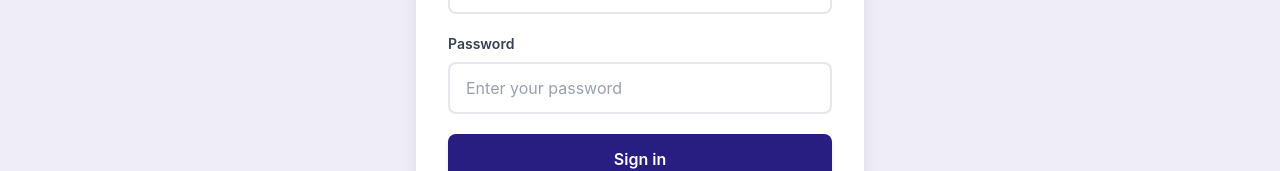
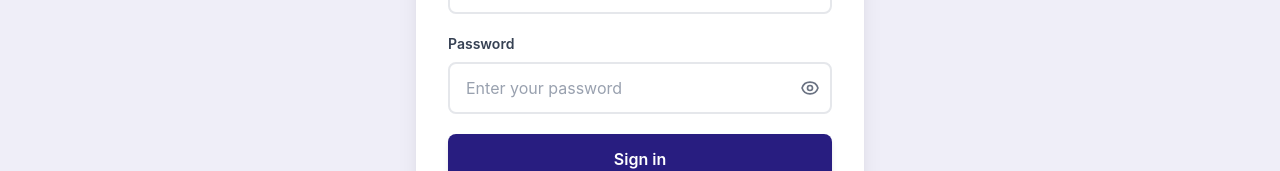
Before and after one commit to Luke-Manyamazi/CYFoverflow, a React (Vite) app in the folder web/: page /login in a window 1280 px wide. Shown: the part 466-637 px from the top of the page. Built offline with nearby package versions, Linux system fonts and the light colour scheme.

Commit message:
Add token handling to authentication flow

```diff
--- a/web/src/contexts/AuthContext.jsx
+++ b/web/src/contexts/AuthContext.jsx
@@ -1,41 +1,74 @@
-import { useState } from "react";
+import { useState, useMemo } from "react";
 
 import * as api from "../services/api";
 
 import { AuthContext } from "./authContext";
 
+const TOKEN_KEY = "token";
+
 export function AuthProvider({ children }) {
-	const [isLoggedIn, setIsLoggedIn] = useState(false);
-	const [user, setUser] = useState(null);
+	const authData = (() => {
+		try {
+			return JSON.parse(localStorage.getItem(TOKEN_KEY) || "null");
+		} catch {
+			return null;
+		}
+	})();
+	const [isLoggedIn, setIsLoggedIn] = useState(!!authData);
+	const [user, setUser] = useState(authData?.user);
+	const [token, setToken] = useState(authData?.token);
 
 	const login = async (email, password) => {
 		const response = await api.login(email, password);
-		const { user: userData } = response;
+		const { user: userData, token: tokenData } = response;
+
 		setUser(userData);
+		setToken(tokenData);
 		setIsLoggedIn(true);
+
+		localStorage.setItem(
+			TOKEN_KEY,
+			JSON.stringify({ token: tokenData, user: userData }),
+		);
+
 		return response;
 	};
 
 	const signUp = async (name, email, password) => {
 		const response = await api.signUp(name, email, password);
-		const { newUser: userData } = response;
+		const { newUser: userData, token: tokenData } = response;
+
 		setUser(userData);
+		setToken(tokenData);
 		setIsLoggedIn(true);
+
+		localStorage.setItem(
+			TOKEN_KEY,
+			JSON.stringify({ token: tokenData, user: userData }),
+		);
+
 		return response;
 	};
 
 	const logout = () => {
 		setUser(null);
+		setToken(null);
 		setIsLoggedIn(false);
+
+		localStorage.removeItem(TOKEN_KEY);
 	};
 
-	const value = {
-		login,
-		signUp,
-		logout,
-		isLoggedIn,
-		user,
-	};
+	const value = useMemo(
+		() => ({
+			login,
+			signUp,
+			logout,
+			isLoggedIn,
+			user,
+			token,
+		}),
+		[isLoggedIn, user, token],
+	);
 
 	return <AuthContext.Provider value={value}>{children}</AuthContext.Provider>;
 }
--- a/web/src/pages/Login.jsx
+++ b/web/src/pages/Login.jsx
@@ -6,6 +6,7 @@
 function Login() {
 	const [email, setEmail] = useState("");
 	const [password, setPassword] = useState("");
+	const [showPassword, setShowPassword] = useState(false);
 	const [error, setError] = useState("");
 	const navigate = useNavigate();
 	const { login } = useAuth();
@@ -81,17 +82,63 @@
 								>
 									Password
 								</label>
+								<div className="relative">
 									<input
 										id="password"
 										name="password"
-									type="password"
+										type={showPassword ? "text" : "password"}
 										autoComplete="current-password"
 										required
 										value={password}
 										onChange={(e) => setPassword(e.target.value)}
-									className="w-full px-4 py-3 border-2 border-gray-200 rounded-lg text-gray-900 placeholder-gray-400 focus:outline-none focus:border-[#281d80] focus:ring-2 focus:ring-[#281d80]/20 transition-all"
+										className="w-full px-4 py-3 pr-12 border-2 border-gray-200 rounded-lg text-gray-900 placeholder-gray-400 focus:outline-none focus:border-[#281d80] focus:ring-2 focus:ring-[#281d80]/20 transition-all"
 										placeholder="Enter your password"
 									/>
+									<button
+										type="button"
+										onClick={() => setShowPassword(!showPassword)}
+										className="absolute right-3 top-1/2 -translate-y-1/2 text-gray-500 hover:text-gray-700 focus:outline-none transition-colors"
+										aria-label={
+											showPassword ? "Hide password" : "Show password"
+										}
+									>
+										{showPassword ? (
+											<svg
+												className="w-5 h-5"
+												fill="none"
+												stroke="currentColor"
+												viewBox="0 0 24 24"
+											>
+												<path
+													strokeLinecap="round"
+													strokeLinejoin="round"
+													strokeWidth={2}
+													d="M13.875 18.825A10.05 10.05 0 0112 19c-4.478 0-8.268-2.943-9.543-7a9.97 9.97 0 011.563-3.029m5.858.908a3 3 0 114.243 4.243M9.878 9.878l4.242 4.242M9.88 9.88l-3.29-3.29m7.532 7.532l3.29 3.29M3 3l3.29 3.29m13.42 13.42l-3.29-3.29M3 3l13.42 13.42"
+												/>
+											</svg>
+										) : (
+											<svg
+												className="w-5 h-5"
+												fill="none"
+												stroke="currentColor"
+												viewBox="0 0 24 24"
+											>
+												<path
+													strokeLinecap="round"
+													strokeLinejoin="round"
+													strokeWidth={2}
+													d="M15 12a3 3 0 11-6 0 3 3 0 016 0z"
+												/>
+												<path
+													strokeLinecap="round"
+													strokeLinejoin="round"
+													strokeWidth={2}
+													d="M2.458 12C3.732 7.943 7.523 5 12 5c4.478 0 8.268 2.943 9.542 7-1.274 4.057-5.064 7-9.542 7-4.477 0-8.268-2.943-9.542-7z"
+												/>
+											</svg>
+										)}
+									</button>
+								</div>
 							</div>
 						</div>
 
--- a/web/src/pages/SignUp.jsx
+++ b/web/src/pages/SignUp.jsx
@@ -7,6 +7,7 @@
 	const [name, setName] = useState("");
 	const [email, setEmail] = useState("");
 	const [password, setPassword] = useState("");
+	const [showPassword, setShowPassword] = useState(false);
 	const [error, setError] = useState("");
 	const navigate = useNavigate();
 	const { signUp } = useAuth();
@@ -28,8 +29,8 @@
 		try {
 			await signUp(name, email, password);
 			navigate("/");
-		} catch {
-			setError("Sign up failed. Please try again.");
+		} catch (error) {
+			setError(error.message || "Sign up failed. Please try again.");
 		}
 	};
 
@@ -107,17 +108,63 @@
 								>
 									Password
 								</label>
+								<div className="relative">
 									<input
 										id="password"
 										name="password"
-									type="password"
+										type={showPassword ? "text" : "password"}
 										autoComplete="new-password"
 										required
 										value={password}
 										onChange={(e) => setPassword(e.target.value)}
-									className="w-full px-4 py-3 border-2 border-gray-200 rounded-lg text-gray-900 placeholder-gray-400 focus:outline-none focus:border-[#281d80] focus:ring-2 focus:ring-[#281d80]/20 transition-all"
+										className="w-full px-4 py-3 pr-12 border-2 border-gray-200 rounded-lg text-gray-900 placeholder-gray-400 focus:outline-none focus:border-[#281d80] focus:ring-2 focus:ring-[#281d80]/20 transition-all"
 										placeholder="Enter your password (min. 6 characters)"
 									/>
+									<button
+										type="button"
+										onClick={() => setShowPassword(!showPassword)}
+										className="absolute right-3 top-1/2 -translate-y-1/2 text-gray-500 hover:text-gray-700 focus:outline-none transition-colors"
+										aria-label={
+											showPassword ? "Hide password" : "Show password"
+										}
+									>
+										{showPassword ? (
+											<svg
+												className="w-5 h-5"
+												fill="none"
+												stroke="currentColor"
+												viewBox="0 0 24 24"
+											>
+												<path
+													strokeLinecap="round"
+													strokeLinejoin="round"
+													strokeWidth={2}
+													d="M13.875 18.825A10.05 10.05 0 0112 19c-4.478 0-8.268-2.943-9.543-7a9.97 9.97 0 011.563-3.029m5.858.908a3 3 0 114.243 4.243M9.878 9.878l4.242 4.242M9.88 9.88l-3.29-3.29m7.532 7.532l3.29 3.29M3 3l3.29 3.29m13.42 13.42l-3.29-3.29M3 3l13.42 13.42"
+												/>
+											</svg>
+										) : (
+											<svg
+												className="w-5 h-5"
+												fill="none"
+												stroke="currentColor"
+												viewBox="0 0 24 24"
+											>
+												<path
+													strokeLinecap="round"
+													strokeLinejoin="round"
+													strokeWidth={2}
+													d="M15 12a3 3 0 11-6 0 3 3 0 016 0z"
+												/>
+												<path
+													strokeLinecap="round"
+													strokeLinejoin="round"
+													strokeWidth={2}
+													d="M2.458 12C3.732 7.943 7.523 5 12 5c4.478 0 8.268 2.943 9.542 7-1.274 4.057-5.064 7-9.542 7-4.477 0-8.268-2.943-9.542-7z"
+												/>
+											</svg>
+										)}
+									</button>
+								</div>
 							</div>
 						</div>
 
```
Lines whose indentation alone changed are shown as unchanged.
